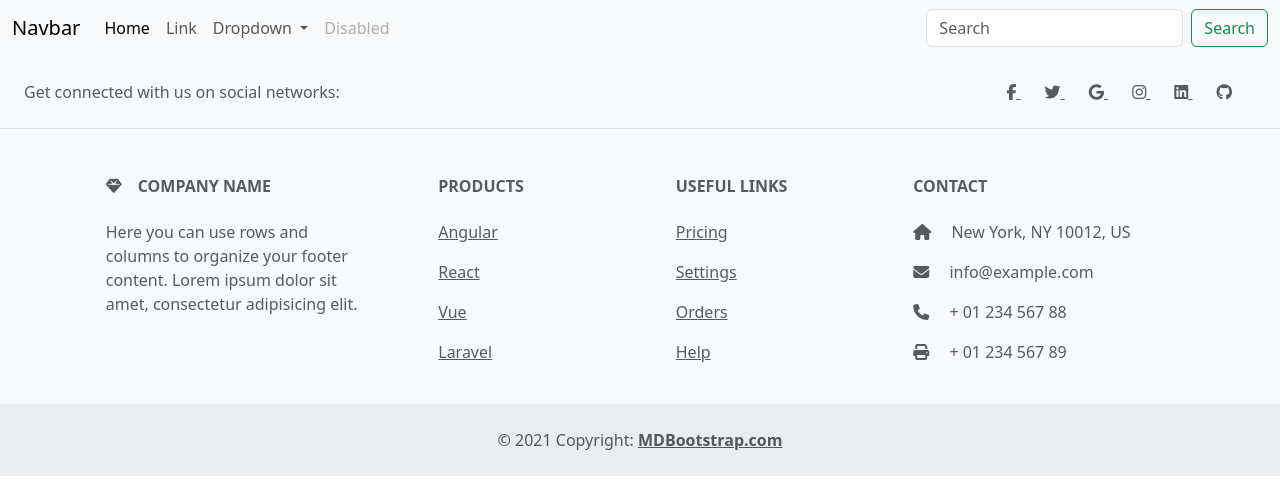
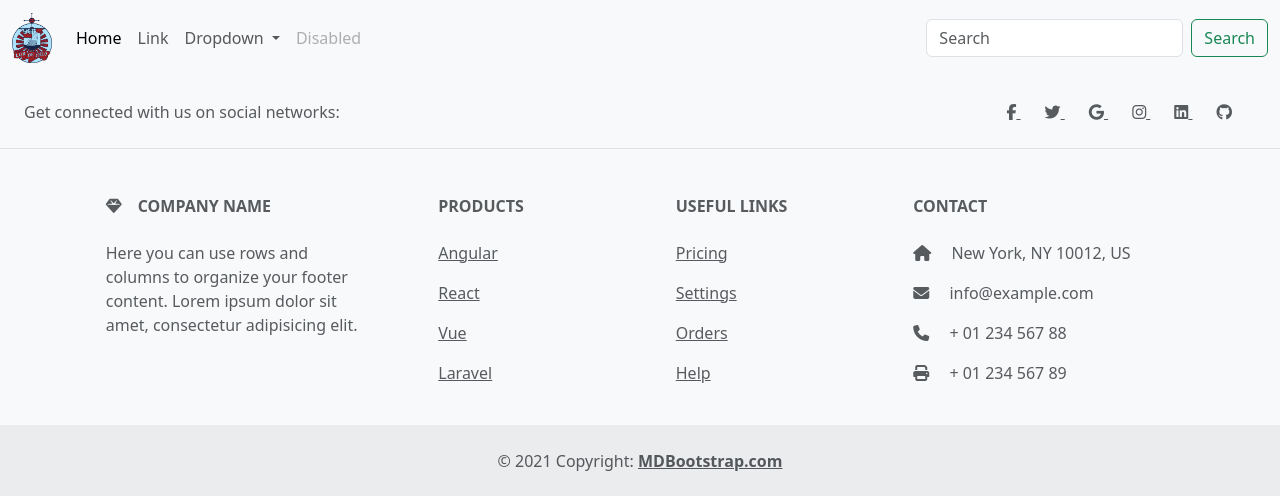
Before and after one commit to tharuka01/sacksite1, a PHP site: page / in a window 1280 px wide. Shown: the top 496 px of the page. Run offline with PHP 8.4, Linux system fonts and the light colour scheme.

Commit message:
edited the preloader

```diff
--- a/assets/css/style.css
+++ b/assets/css/style.css
@@ -17,7 +17,7 @@ body {
   position: absolute;
   top: 0;
   left: 0;
-  background: linear-gradient(to right, #2c5364, #203a43, #0f2027);
+  background:linear-gradient(to top,rgb(1, 0, 26),rgb(5, 0, 52));
   height: 100%;
   width: 100%;
   display: flex;
@@ -31,7 +31,7 @@ body {
 #svg {
   height: 150px;
   width: 150px;
-  stroke: white;
+  stroke: rgb(255, 255, 255);
   fill-opacity: 0;
   stroke-width: 3px;
   stroke-dasharray: 4500;
@@ -60,3 +60,7 @@ body {
   margin-left: 20px;
   font-weight: bolder;
 }
+.navbar-icon{
+  width: 40px;
+  height: auto;
+}
--- a/assets/js/script.js
+++ b/assets/js/script.js
@@ -4,7 +4,7 @@ gsap.fromTo(
   {
     opacity: 0,
     display: "none",
-    duration: 2,
+    duration: 1,
     delay: 3,
   }
 );
@@ -18,7 +18,7 @@ gsap.fromTo(
   {
     y: 0,
     opacity: 1,
-    duration: 2,
+    duration: 1,
     delay: 0.5,
   }
 );
--- a/index.html
+++ b/index.html
@@ -170,11 +170,11 @@
     </div>
 <nav class="navbar navbar-expand-lg bg-body-tertiary">
   <div class="container-fluid">
-    <a class="navbar-brand" href="#">Navbar</a>
+    <a class="navbar-brand" href="#"><img src="/assets/img/sack.crest1.png" alt="" class="navbar-icon"></a>
     <button class="navbar-toggler" type="button" data-bs-toggle="collapse" data-bs-target="#navbarSupportedContent" aria-controls="navbarSupportedContent" aria-expanded="false" aria-label="Toggle navigation">
       <span class="navbar-toggler-icon"></span>
     </button>
-    <div class="collapse navbar-collapse" id="navbarSupportedContent">
+    <div class="collapse navbar-collapse justify-content-center" id="navbarSupportedContent">
       <ul class="navbar-nav me-auto mb-2 mb-lg-0">
         <li class="nav-item">
           <a class="nav-link active" aria-current="page" href="#">Home</a>
```
Also changed, not shown: assets/img/sack.crest1.png (added).
